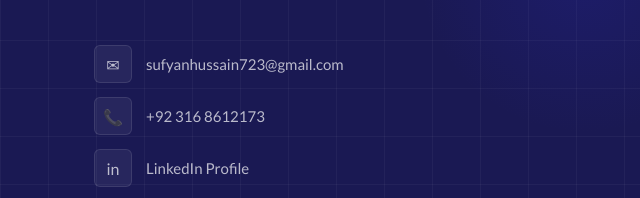
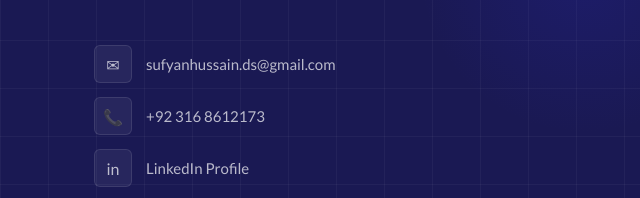
Before and after one commit to sufycodes/sufycodes.github.io, a plain HTML site: page index.html in a window 1280 px wide. Shown: the part 5110-5308 px from the top of the page, 576-1216 px from the left. Drawn offline with nearby package versions, Linux system fonts and the light colour scheme.

Commit message:
Update index.html

```diff
--- a/index.html
+++ b/index.html
@@ -377,7 +377,7 @@
         <div class="contact-links">
           <a href="mailto:sufyanhussain723@gmail.com" class="contact-link">
             <span class="contact-icon">✉</span>
-            sufyanhussain723@gmail.com
+            sufyanhussain.ds@gmail.com
           </a>
           <a href="tel:+923168612173" class="contact-link">
             <span class="contact-icon">📞</span>
```
